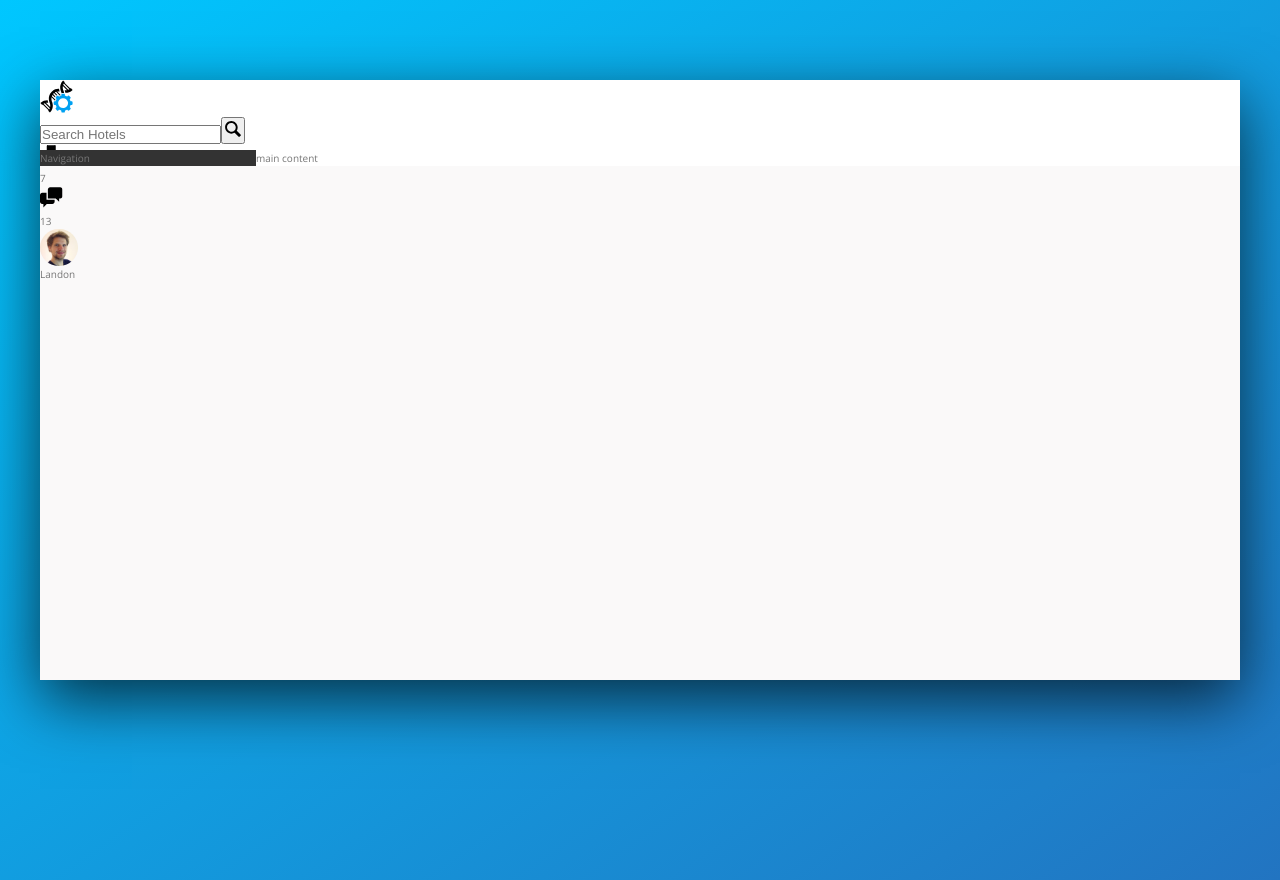
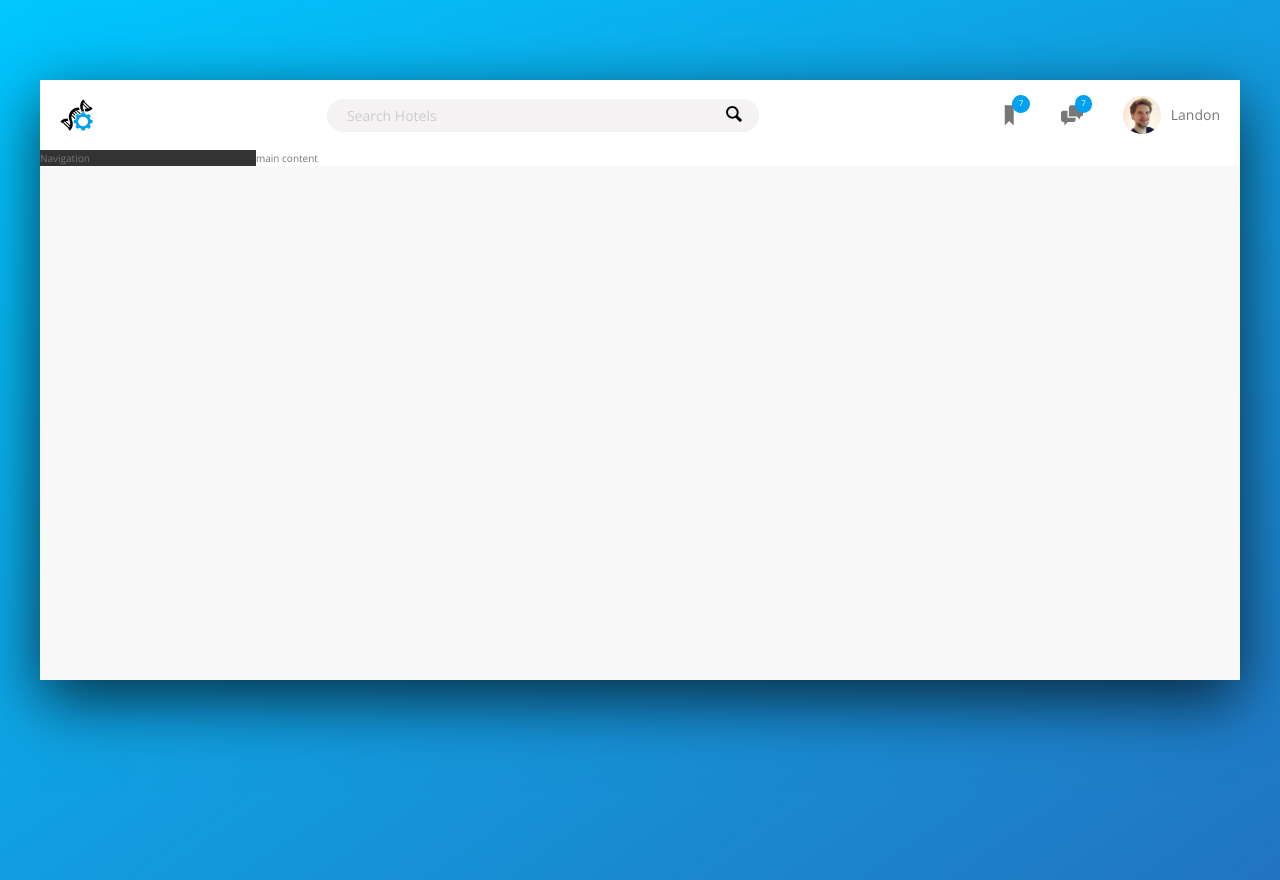
Before and after one commit to landon-sturgeon/booking-site-template, a React (Create React App) app: page / in a window 1280 px wide. Built offline with nearby package versions, Linux system fonts and the light colour scheme.

Commit message:
completed user notifications in header

```diff
--- a/src/components/custom-icon/custom-icon.component.js
+++ b/src/components/custom-icon/custom-icon.component.js
@@ -2,13 +2,14 @@
 
 import Sprite from "../../assets/img/sprite.svg";
 
-import { IconContainer, CustomIconImage } from "./custom-icon.style";
+import { IconContainer, CustomIconImage, UserNotificationSpan } from "./custom-icon.style";
 
 const CustomIcon = ({iconImage}) => (
     <IconContainer>
         <CustomIconImage>
             <use xlinkHref={`${Sprite}#${iconImage}`} />
         </CustomIconImage>
+        <UserNotificationSpan>7</UserNotificationSpan>
     </IconContainer>
 )
 
--- a/src/components/custom-icon/custom-icon.style.js
+++ b/src/components/custom-icon/custom-icon.style.js
@@ -2,10 +2,27 @@
 import { COLORS } from "../../global.style";
 
 export const IconContainer = styled.div`
-
+    position: relative;
 `;
 
 export const CustomIconImage = styled.svg`
     height: 2.25rem;
     width: 2.25rem;
+    fill: ${COLORS.darkGrey2};
 `;
+
+export const UserNotificationSpan = styled.span`
+    font-size: 0.8rem;
+    height: 1.75rem;
+    width: 1.75rem;
+    border-radius: 100px;
+    background-color: ${COLORS.primary};
+    color: #fff;
+    position: absolute;
+    top: 1.5rem;
+    right: 1.1rem;
+
+    display: flex;
+    justify-content: center;
+    align-items: center;
+`;
--- a/src/components/custom-image/custom-image.component.js
+++ /dev/null
@@ -1,12 +0,0 @@
-import React from "react";
-
-import { CustomImageContainer, ImageStyle } from "./custom-image.style";
-
-const CustomImage = ({imageSrc}) => {
-    console.log(imageSrc);
-    return(<CustomImageContainer>
-        <ImageStyle src={imageSrc} alt={`${imageSrc}Photo`} />
-    </CustomImageContainer>);
-};
-
-export default CustomImage;
--- /dev/null
+++ b/src/components/custom-user-image/custom-user-image.component.js
@@ -0,0 +1,12 @@
+import React from "react";
+
+import { CustomImageContainer, ImageStyle, UserNameSpan } from "./custom-user-image.style";
+
+const CustomImage = ({imageSrc}) => (
+    <CustomImageContainer>
+        <ImageStyle src={imageSrc} alt={`${imageSrc}Photo`} />
+        <UserNameSpan>Landon</UserNameSpan>
+    </CustomImageContainer>
+);
+
+export default CustomImage;
--- a/src/components/custom-image/custom-image.style.js
+++ b/src/components/custom-user-image/custom-user-image.style.js
@@ -7,4 +7,9 @@
 export const ImageStyle = styled.img`
     height: 3.75rem;
     border-radius: 50%;
+    margin-right: 1rem;
 `;
+
+export const UserNameSpan = styled.span`
+
+`;
--- a/src/components/header/header.style.js
+++ b/src/components/header/header.style.js
@@ -2,11 +2,17 @@
 import { COLORS } from "../../global.style";
 
 export const HeaderContainer = styled.header`
+    font-size: 1.4rem;
     height: 7rem;
     background-color: #fff;
     border-bottom: ${COLORS.lightGrey2};
+
+    display: flex;
+    justify-content: space-between;
+    align-items: center;
 `;
 
 export const LogoImage = styled.img`
     height: 3.25rem;
+    margin-left: 2rem;
 `;
--- a/src/components/search-box/search-box.style.js
+++ b/src/components/search-box/search-box.style.js
@@ -2,15 +2,52 @@
 import { COLORS } from "../../global.style";
 
 export const SearchBoxForm = styled.form`
+    flex: 0 0 40%;
 
+    display: flex;
+    align-items: center;
+    justify-content: center;
 `;
 
 export const SearchBoxInput = styled.input`
+    font-family: inherit;
+    font-size: inherit;
+    color: inherit;
+    background-color: ${COLORS.lightGrey2};
+    border: none;
+    padding: 0.7rem 2rem;
+    border-radius: 100px;
+    width: 90%;
+    margin-right: -3.5rem;
+    transition: all 0.5s;
 
+    &:focus {
+        outline: none
+        width: 100%;
+        background-color: ${COLORS.lightGrey4};
+    }
+
+    &::-webkit-input-placeholder {
+        font-weight: 100;
+        color: ${COLORS.lightGrey4};
+    }
+
+    &:focus + button {
+        background-color: ${COLORS.lightGrey4};
+    }
 `;
 
 export const SearchButton = styled.button`
+    border: none;
+    background-color: ${COLORS.lightGrey2};
 
+    &:focus {
+        outline: none;
+    }
+
+    &:active {
+        transform: translateY(2px);
+    }
 `;
 
 export const SearchButtonIcon = styled.svg`
--- a/src/components/user-nav/user-nav.component.js
+++ b/src/components/user-nav/user-nav.component.js
@@ -1,20 +1,17 @@
 import React from "react";
 
 import CustomIcon from "../custom-icon/custom-icon.component";
-import CustomImage from "../custom-image/custom-image.component";
+import CustomImage from "../custom-user-image/custom-user-image.component";
 
 import {
-    UserNavContainer, UserNotificationSpan, UserNameSpan
+    UserNavContainer
 } from "./user-nav.style";
 
 const UserNavigation = ({userImage}) => (
     <UserNavContainer>
         <CustomIcon iconImage={"icon-bookmark"} />
-        <UserNotificationSpan>7</UserNotificationSpan>
         <CustomIcon iconImage={"icon-chat"} />
-        <UserNotificationSpan>13</UserNotificationSpan>
         <CustomImage imageSrc={userImage} />
-        <UserNameSpan>Landon</UserNameSpan>
     </UserNavContainer>
 );
 
--- a/src/components/user-nav/user-nav.style.js
+++ b/src/components/user-nav/user-nav.style.js
@@ -2,13 +2,19 @@
 import { COLORS } from "../../global.style";
 
 export const UserNavContainer = styled.nav`
+    display: flex;
+    align-self: stretch;
+    align-items: center;
 
+    & > * {
+        padding: 0 2rem;
+        cursor: pointer;
+        height: 100%;
+        display: flex;
+        align-items: center;
+    }
+
+    & > *:hover {
+        background-color: ${COLORS.lightGrey2};
+    }
 `;
-
-export const UserNotificationSpan = styled.span`
-
-`;
-
-export const UserNameSpan = styled.span`
-
-`;
```
